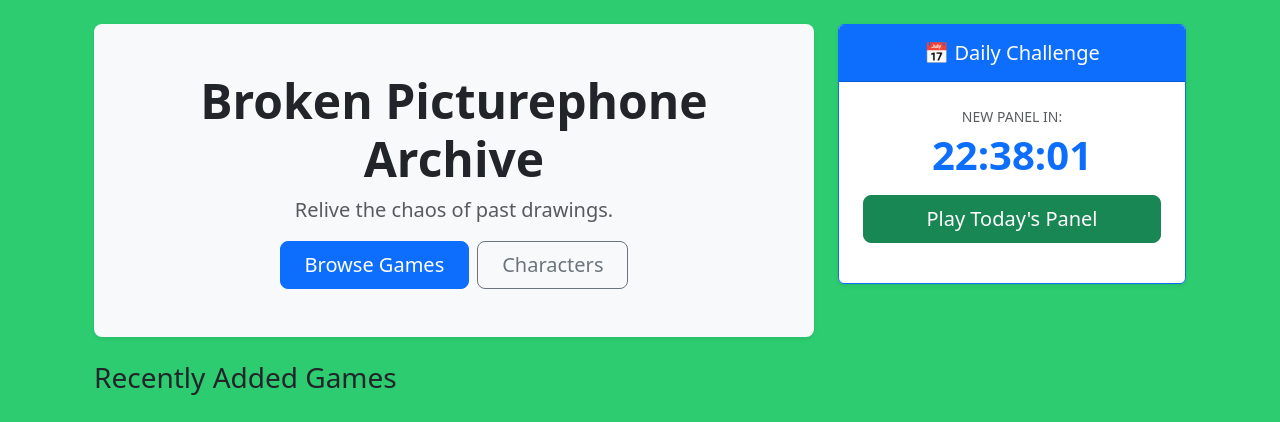
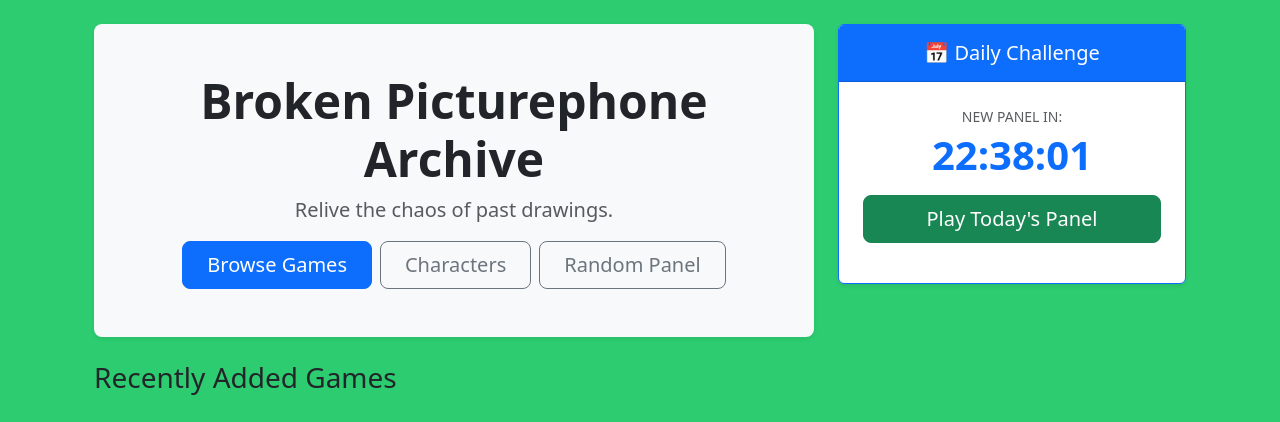
Before and after one commit to basilicon/bpp-archive, a Flask app: page / in a window 1280 px wide. Shown: the part 56-478 px from the top of the page. Run offline with Flask 3, Linux system fonts and the light colour scheme; some libraries are stand-ins or nearby versions.

Commit message:
Added random panel button lol

```diff
--- a/app.py
+++ b/app.py
@@ -78,6 +78,21 @@ def search():
     games = Game.query.filter(Game.title.ilike(f'%{query}%')).all()
 
     return render_template('search.html', query=query, books=books, characters=characters, users=users, games=games)
+
+@app.route('/panel/<int:page_id>')
+def panel_detail(page_id):
+    panel = Page.query.get_or_404(page_id)
+    all_characters = Character.query.order_by(Character.name).all()
+    return render_template('panel_detail.html', panel=panel, all_characters=all_characters)
+
+@app.route('/panel/random')
+def panel_random():
+    # Get a random panel (image page)
+    random_panel = Page.query.filter(Page.type == 'image').order_by(func.random()).first()
+    if not random_panel:
+        abort(404)
+    all_characters = Character.query.order_by(Character.name).all()
+    return render_template('panel_detail.html', panel=random_panel, all_characters=all_characters)
 
 @app.route('/game/<int:game_id>')
 def game_detail(game_id):
@@ -488,12 +503,6 @@ def delete_item(table_name, item_id):
     flash("Item deleted.")
     return redirect(url_for('data_table_detail', table_name=table_name))
 
-@app.route('/panel/<int:page_id>')
-def panel_detail(page_id):
-    panel = Page.query.get_or_404(page_id)
-    all_characters = Character.query.order_by(Character.name).all()
-    return render_template('panel_detail.html', panel=panel, all_characters=all_characters)
-
 @app.route('/admin/add-character', methods=['POST'])
 @admin_required
 def add_character():
--- a/templates/index.html
+++ b/templates/index.html
@@ -9,6 +9,7 @@
                 <div class="d-grid gap-2 d-sm-flex justify-content-sm-center">
                     <a href="{{ url_for('game_list') }}" class="btn btn-primary btn-lg px-4 gap-3">Browse Games</a>
                     <a href="{{ url_for('character_list') }}" class="btn btn-outline-secondary btn-lg px-4">Characters</a>
+                    <a href="{{ url_for('panel_random') }}" class="btn btn-outline-secondary btn-lg px-4">Random Panel</a>
                 </div>
             </div>
 
```
